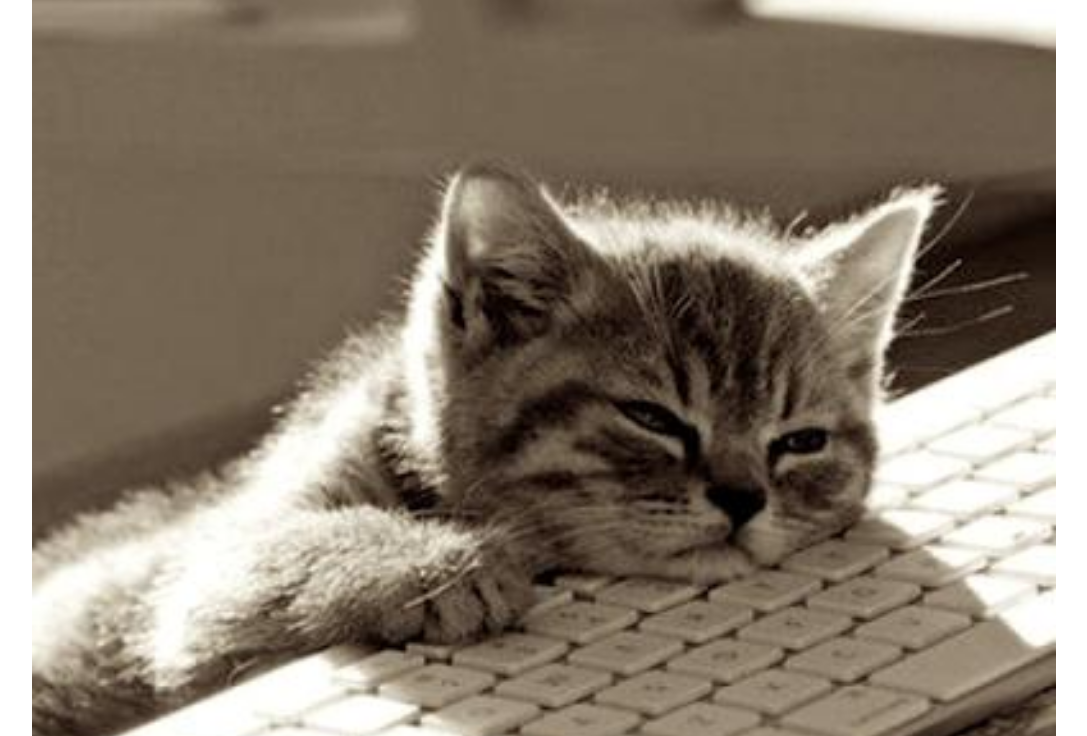
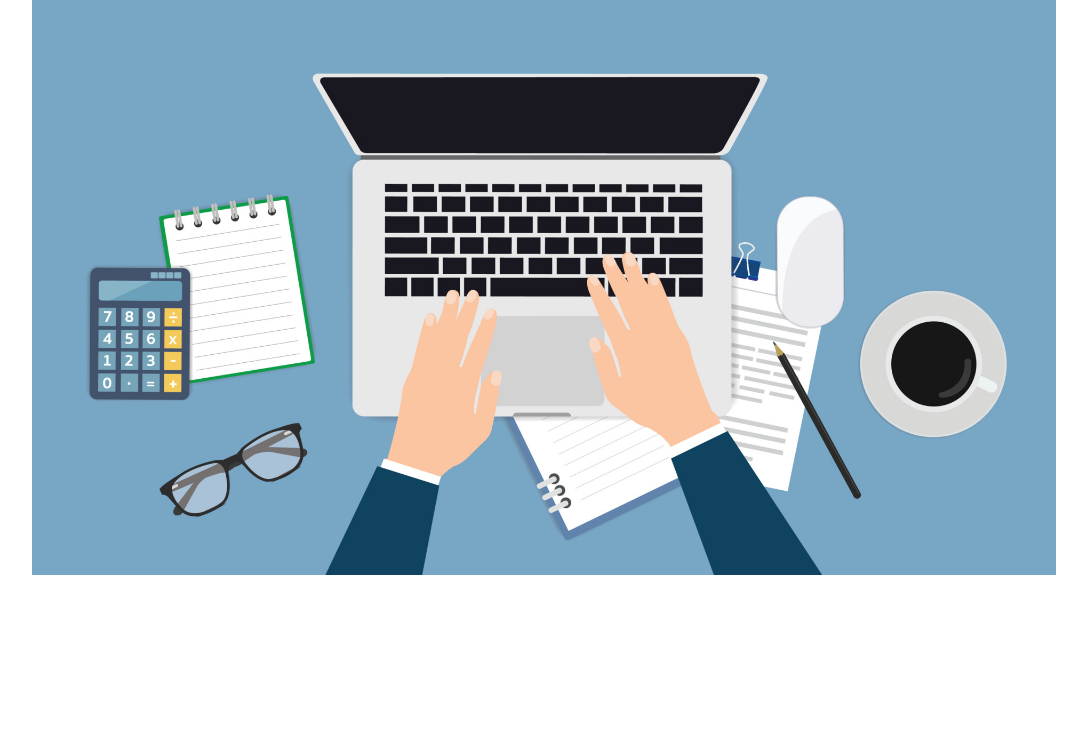
Before and after one commit to Arsh-sharma/CatBlog, a plain HTML site: page blog.html in a window 1280 px wide. Shown: the part 85-821 px from the top of the page, without its empty margins (96-1183 px from the left). Drawn offline with nearby package versions, Linux system fonts and the light colour scheme; a web font is replaced by a local one.

Commit message:
Add files via upload

```diff
--- a/blog.html
+++ b/blog.html
@@ -36,7 +36,7 @@
     </nav>
 
     <div class="post-img max-width-1 m-auto">
-        <img class="max-width-1" src="/images/catto.jpg" alt="">
+        <img class="max-width-1" src="./images/vecteezy_overhead-shot-of-man-working-on-laptop-flat-lay-top-view_.jpg" alt="">
     </div>
 
     <div class="m-auto blog-post-content max-width-2 ">
```
